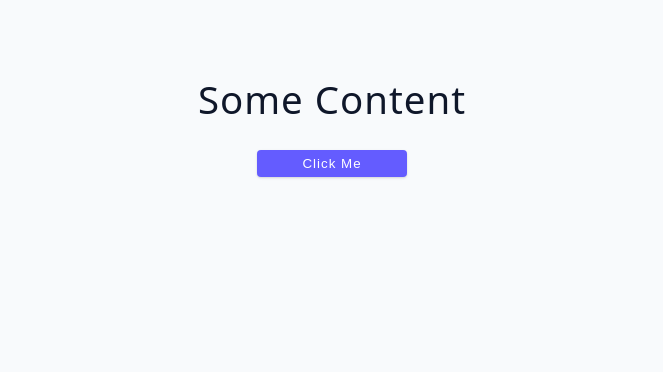
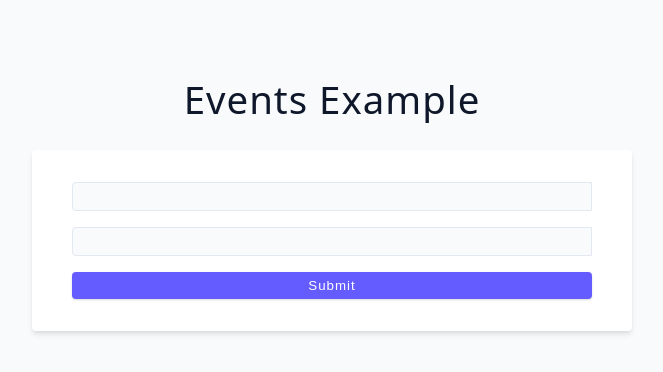
Before and after one commit to anuj-My/typescript-react-essentials, a React (Vite) app: page / in a window 1280 px wide. Shown: the top 372 px of the page, without its empty margins (308-971 px from the left). Built offline with nearby package versions, Linux system fonts and the light colour scheme.

Commit message:
events in typescript

```diff
--- /dev/null
+++ b/src/03-events/index.tsx
@@ -0,0 +1,53 @@
+import { useState } from "react";
+
+type Person = {
+  name: string;
+};
+
+const Component = () => {
+  const [text, setText] = useState("");
+  const [email, setEmail] = useState("");
+
+  const handleChange = (
+    e: React.ChangeEvent<HTMLInputElement, HTMLInputElement>,
+  ) => {
+    console.log(e.target.value);
+    setEmail(e.target.value);
+  };
+
+  const handleSubmit = (e: React.FormEvent<HTMLFormElement>) => {
+    e.preventDefault();
+    const formData = new FormData(e.currentTarget);
+    console.log(formData);
+    const data = Object.fromEntries(formData);
+    console.log(data);
+    const text = formData.get("text") as string;
+    const person: Person = { name: text };
+  };
+  return (
+    <section>
+      <h2>Events Example</h2>
+      <form className="form" onSubmit={handleSubmit}>
+        <input
+          type="text"
+          className="form-input mb-1"
+          name="text"
+          value={text}
+          onChange={(e) => setText(e.target.value)}
+        />
+        <input
+          type="email"
+          className="form-input mb-1"
+          value={email}
+          name="email"
+          onChange={handleChange}
+        />
+        <button type="submit" className="btn btn-block">
+          Submit
+        </button>
+      </form>
+    </section>
+  );
+};
+
+export default Component;
--- a/src/App.tsx
+++ b/src/App.tsx
@@ -1,4 +1,4 @@
-import Component from "./02-state";
+import Component from "./03-events";
 
 function App() {
   return (
```
